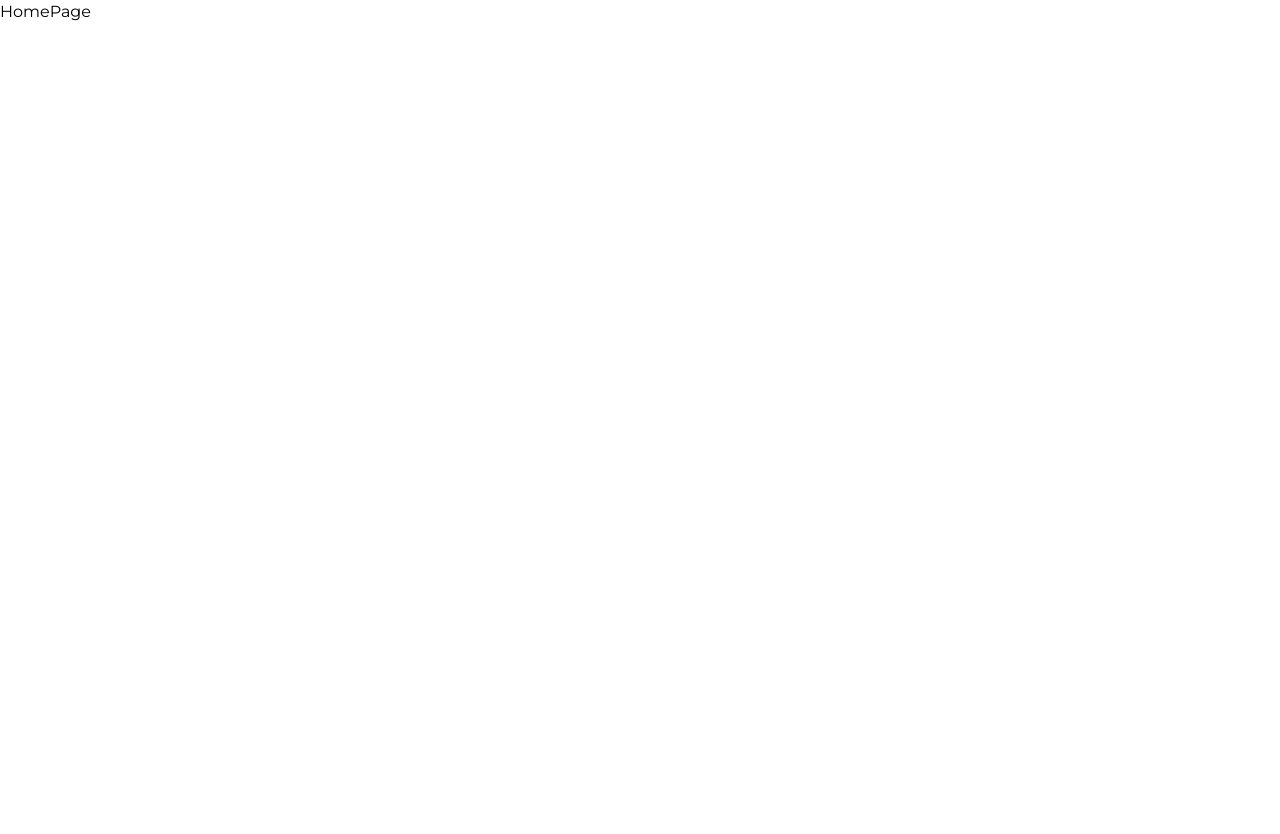
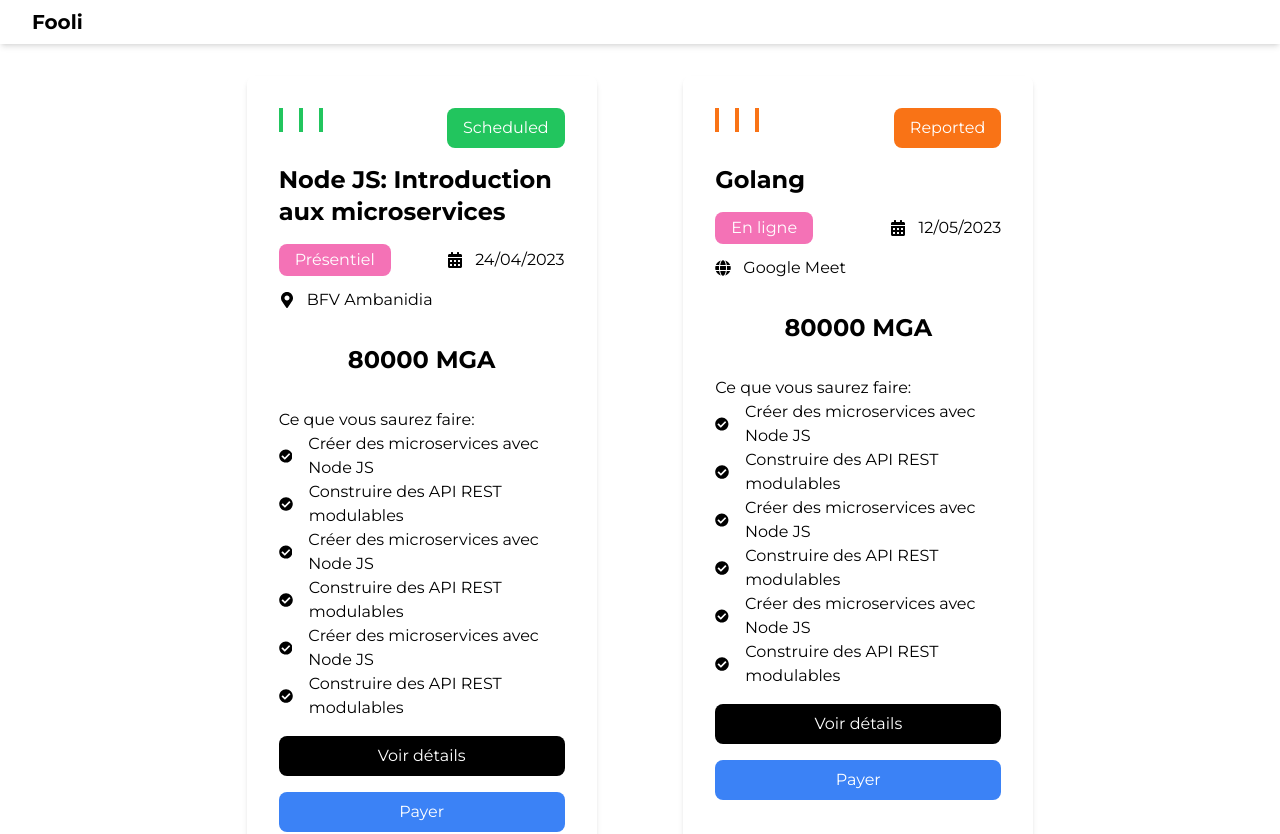
Before and after one commit to Ianel/fooli, a React (Vite) app: page / in a window 1280 px wide. Shown: the top 834 px of the page. Before the commit the page ends 800 px from the top, so only its background shows below. Built offline with nearby package versions, Linux system fonts and the light colour scheme.

Commit message:
feat: design formation card

```diff
--- a/src/components/FormationCard.tsx
+++ b/src/components/FormationCard.tsx
@@ -1,7 +1,104 @@
-import React from "react";
+import { IFormation } from "@/interfaces/formation";
+import React, { useEffect, useState } from "react";
+import {
+    FaCalendarAlt,
+    FaCheckCircle,
+    FaGlobe,
+    FaMapMarkerAlt,
+} from "react-icons/fa/index";
 
-const FormationCard = () => {
-    return <div>FormationCard</div>;
+const FormationCard: React.FC<IFormation> = ({
+    title,
+    isOnline,
+    date,
+    place,
+    status,
+    price,
+    syllabus,
+}) => {
+    const [statusColor, setStatusColor] = useState("bg-blue-500");
+
+    useEffect(() => {
+        switch (status) {
+            case "scheduled":
+                setStatusColor("bg-green-500");
+                break;
+            case "canceled":
+                setStatusColor("bg-red-500");
+                break;
+            case "reported":
+                setStatusColor("bg-orange-500");
+                break;
+            default:
+                setStatusColor("bg-blue-500");
+                break;
+        }
+    }, []);
+
+    return (
+        <section className="shadow-md p-8 w-[350px] rounded-lg">
+            <div className="flex justify-between">
+                <div className="flex gap-4 items-start">
+                    <div className={`w-1 ${statusColor}`}>&nbsp;</div>
+                    <div className={`w-1 ${statusColor}`}>&nbsp;</div>
+                    <div className={`w-1 ${statusColor}`}>&nbsp;</div>
+                </div>
+                <div
+                    className={`${statusColor} text-white px-4 py-2 rounded-lg`}
+                >
+                    <p>{status[0].toUpperCase() + status.slice(1)}</p>
+                </div>
+            </div>
+            <h2 className="font-bold text-2xl my-4">{title}</h2>
+            <div className="flex justify-between items-center my-3">
+                <h3 className="bg-pink-400 text-white px-4 py-1 rounded-lg">
+                    {isOnline ? "En ligne" : "Présentiel"}
+                </h3>
+                <h3 className="flex gap-3 items-center">
+                    <span>
+                        <FaCalendarAlt />
+                    </span>
+                    <span>{date}</span>
+                </h3>
+            </div>
+            {!isOnline ? (
+                <div className="flex items-center gap-3">
+                    <span>
+                        <FaMapMarkerAlt />
+                    </span>{" "}
+                    <span>{place}</span>
+                </div>
+            ) : (
+                <div className="flex items-center gap-3">
+                    <span>
+                        <FaGlobe />
+                    </span>
+                    <span>Google Meet</span>
+                </div>
+            )}
+            <h4 className="text-2xl font-bold text-center my-8">{price} MGA</h4>
+            <div className="mb-4">
+                <h5>Ce que vous saurez faire:</h5>
+                <div>
+                    {syllabus.map((doc, index) => {
+                        return (
+                            <div className="flex items-center gap-4">
+                                <FaCheckCircle /> <span>{doc}</span>
+                            </div>
+                        );
+                    })}
+                </div>
+            </div>
+            <div className="flex flex-col justify-between items-center gap-4 mt-2">
+                <button className="bg-black text-white w-full rounded-lg py-2">
+                    Voir détails
+                </button>
+                <button className="bg-blue-500 text-white w-full rounded-lg py-2">
+                    Payer
+                </button>
+            </div>
+        </section>
+    );
 };
 
 export default FormationCard;
--- /dev/null
+++ b/src/components/Navbar.tsx
@@ -0,0 +1,9 @@
+import React from "react";
+
+const Navbar: React.FC = () => {
+    return (
+        <nav className="text-xl font-bold shadow-md px-8 py-2 mb-8">Fooli</nav>
+    );
+};
+
+export default Navbar;
--- a/src/data/formations.ts
+++ b/src/data/formations.ts
@@ -9,6 +9,20 @@ export const formations = [
         syllabus: [
             "Créer des microservices avec Node JS",
             "Construire des API REST modulables",
+            "Créer des microservices avec Node JS",
+            "Construire des API REST modulables",
+            "Créer des microservices avec Node JS",
+            "Construire des API REST modulables",
+        ],
+    },
+    {
+        title: "Golang",
+        isOnline: true,
+        date: "12/05/2023",
+        place: "BFV Ambanidia",
+        status: "reported",
+        price: 80000,
+        syllabus: [
             "Créer des microservices avec Node JS",
             "Construire des API REST modulables",
             "Créer des microservices avec Node JS",
@@ -31,8 +45,6 @@ export const formations = [
             "Construire des API REST modulables",
             "Créer des microservices avec Node JS",
             "Construire des API REST modulables",
-            "Créer des microservices avec Node JS",
-            "Construire des API REST modulables",
         ],
     },
     {
@@ -43,8 +55,6 @@ export const formations = [
         status: "scheduled",
         price: 80000,
         syllabus: [
-            "Créer des microservices avec Node JS",
-            "Construire des API REST modulables",
             "Créer des microservices avec Node JS",
             "Construire des API REST modulables",
             "Créer des microservices avec Node JS",
@@ -67,8 +77,6 @@ export const formations = [
             "Construire des API REST modulables",
             "Créer des microservices avec Node JS",
             "Construire des API REST modulables",
-            "Créer des microservices avec Node JS",
-            "Construire des API REST modulables",
         ],
     },
     {
@@ -85,26 +93,6 @@ export const formations = [
             "Construire des API REST modulables",
             "Créer des microservices avec Node JS",
             "Construire des API REST modulables",
-            "Créer des microservices avec Node JS",
-            "Construire des API REST modulables",
-        ],
-    },
-    {
-        title: "Node JS: Introduction aux microservices",
-        isOnline: false,
-        date: "24/04/2023",
-        place: "BFV Ambanidia",
-        status: "scheduled",
-        price: 80000,
-        syllabus: [
-            "Créer des microservices avec Node JS",
-            "Construire des API REST modulables",
-            "Créer des microservices avec Node JS",
-            "Construire des API REST modulables",
-            "Créer des microservices avec Node JS",
-            "Construire des API REST modulables",
-            "Créer des microservices avec Node JS",
-            "Construire des API REST modulables",
         ],
     },
 ];
--- /dev/null
+++ b/src/interfaces/formation.ts
@@ -0,0 +1,9 @@
+export type IFormation = {
+    title: string;
+    isOnline: boolean;
+    date: string;
+    place: string;
+    status: string;
+    price: number;
+    syllabus: string[];
+};
--- /dev/null
+++ b/src/layouts/MainLayout.tsx
@@ -0,0 +1,17 @@
+import Navbar from "@/components/Navbar";
+import React from "react";
+
+type PageProps = {
+    children: JSX.Element;
+};
+
+const MainLayout: React.FC<PageProps> = ({ children }) => {
+    return (
+        <main>
+            <Navbar />
+            {children}
+        </main>
+    );
+};
+
+export default MainLayout;
--- a/src/main.tsx
+++ b/src/main.tsx
@@ -7,12 +7,15 @@ import "slick-carousel/slick/slick.css";
 import "slick-carousel/slick/slick-theme.css";
 import { ScrollToTop } from "./utils";
 import "./translations/i18n";
+import MainLayout from "./layouts/MainLayout";
 
 ReactDOM.createRoot(document.getElementById("root") as HTMLElement).render(
     <React.StrictMode>
         <Router>
             <ScrollToTop>
-                <App />
+                <MainLayout>
+                    <App />
+                </MainLayout>
             </ScrollToTop>
         </Router>
     </React.StrictMode>
--- a/src/pages/Home/index.tsx
+++ b/src/pages/Home/index.tsx
@@ -1,7 +1,16 @@
+import FormationCard from "@/components/FormationCard";
 import React from "react";
+import { formations } from "@/data/formations";
+import { IFormation } from "@/interfaces/formation";
 
-const HomePage = () => {
-    return <div>HomePage</div>;
+const HomePage: React.FC = () => {
+    return (
+        <div className="lg:w-3/4 mx-auto flex justify-evenly items-stretch gao-4 flex-wrap">
+            {formations.map((formation: IFormation, index) => {
+                return <FormationCard {...formation} />;
+            })}
+        </div>
+    );
 };
 
 export default HomePage;
```
